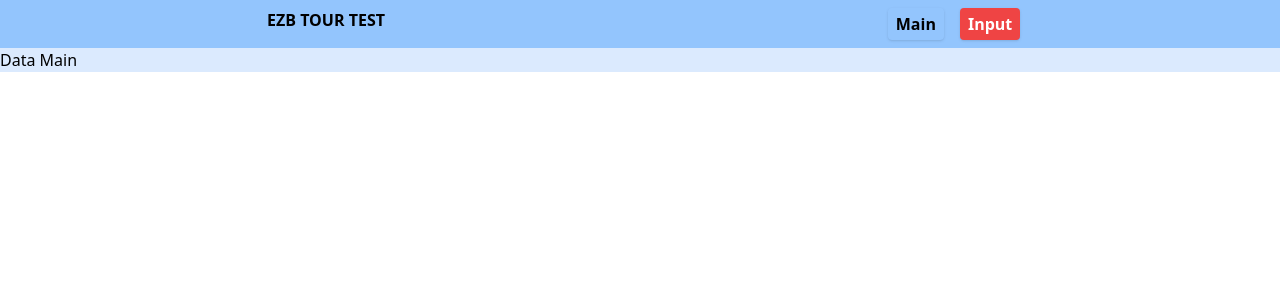
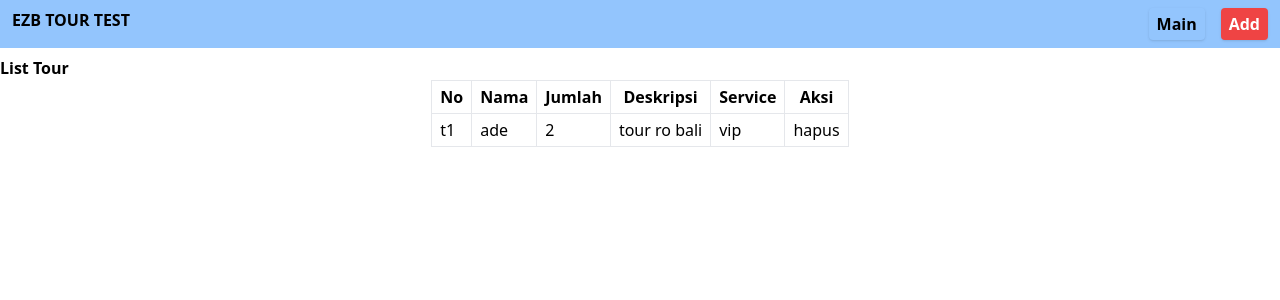
Before and after one commit to ade-ryzki/test-ezb, a Vue app: page / in a window 1280 px wide. Shown: the top 300 px of the page. Built offline with nearby package versions, Linux system fonts and the light colour scheme.

Commit message:
update component table add

```diff
--- a/src/App.vue
+++ b/src/App.vue
@@ -1,15 +1,17 @@
 <template>
   <!-- Navbar -->
-  <header class="w-screen bg-blue-300 px-3 py-2 text-center font-bold grid grid-cols-2">
-    EZB TOUR TEST
+  <header class="w-screen bg-blue-300 px-3 py-2  font-bold flex justify-between">
+    <div>
+      EZB TOUR TEST
+    </div>
     <div>
       <menu-button @click="setActivePage('show-main')" :class="[activePage === 'show-main' ? 'text-black' : 'bg-red-500 text-white']">Main</menu-button>
         <span class="mx-2"></span>
-      <menu-button @click="setActivePage('input-main')" :class="[activePage === 'input-main' ? 'text-black' : 'bg-red-500 text-white']" >Input</menu-button>
+      <menu-button @click="setActivePage('input-main')" :class="[activePage === 'input-main' ? 'text-black' : 'bg-red-500 text-white']" >Add</menu-button>
     </div>
   </header>
   <!-- body -->
-  <div id="content" class="bg-blue-100">
+  <div id="content" class="container mx-auto py-2">
     <component :is="activePage"></component>
   </div>
 </template>
@@ -25,7 +27,32 @@ export default{
   },
   data(){
     return{
-      activePage: 'show-main'
+      activePage: 'show-main',
+      list: [
+        {
+          nama: 'ade ryzki',
+          jumlah:'2',
+          deskripsi: 'Tour Road To Bali',
+          service:'VIP TOUR'
+        },
+        {
+          nama: 'tya',
+          jumlah:'4',
+          deskripsi: 'Tour Road To Borobudur',
+          service:'GOLD TOUR'
+        },
+        {
+          nama: 'Zhafran',
+          jumlah:'2',
+          deskripsi: 'Tour Road To Bintan',
+          service:'SILVER TOUR'
+        }
+      ]
+    }
+  },
+  provide(){
+    return{
+      main: this.main
     }
   },
   methods: {
--- a/src/components/InputMain.vue
+++ b/src/components/InputMain.vue
@@ -1,3 +1,3 @@
 <template>
-    <h3>Input Main</h3>
+    <title-page>Add</title-page>
 </template>
--- a/src/components/ShowMain.vue
+++ b/src/components/ShowMain.vue
@@ -1,3 +1,31 @@
 <template>
-    <h3>Data Main</h3>
+    <title-page>List Tour</title-page>
+    <table class="border border-collapse mx-auto">
+        <thead>
+            <tr>
+                <th-table>No</th-table>
+                <th-table>Nama</th-table>
+                <th-table>Jumlah</th-table>
+                <th-table>Deskripsi</th-table>
+                <th-table>Service</th-table>
+                <th-table>Aksi</th-table>
+            </tr>
+        </thead>
+        <tbody>
+                <tr>
+                    <td-table>t1</td-table>
+                    <td-table>ade</td-table>
+                    <td-table>2</td-table>
+                    <td-table>tour ro bali</td-table>
+                    <td-table>vip</td-table>
+                    <td-table>hapus</td-table>
+                </tr>
+            </tbody>
+    </table>
 </template>
+
+<script>
+export default{
+    inject: ['main']
+}
+</script>
--- /dev/null
+++ b/src/components/UI/TdTable.vue
@@ -0,0 +1,3 @@
+<template>
+    <td class="border px-2 py-1"><slot></slot></td>
+</template>
--- /dev/null
+++ b/src/components/UI/ThTable.vue
@@ -0,0 +1,3 @@
+<template>
+    <th class="border px-2 py-1"><slot></slot></th>
+</template>
--- /dev/null
+++ b/src/components/UI/TitlePage.vue
@@ -0,0 +1,3 @@
+<template>
+    <h3 class="font-bold"><slot></slot></h3>
+</template>
```
Also changed, not shown: src/main.js (+7 -0 lines).
